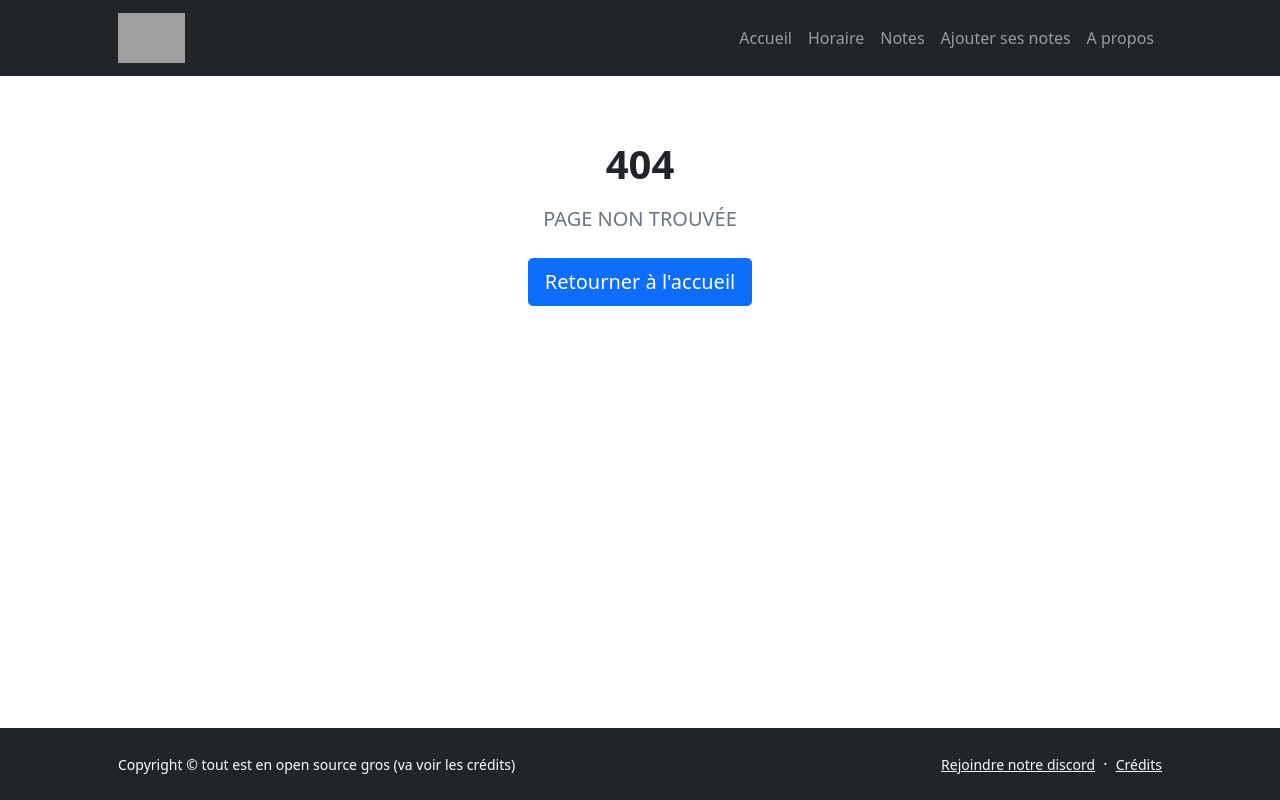
After one commit to TheHuman00/Notes-Infi, a PHP site: page /404.php in a window 1280 px wide. The commit adds this page. Run offline with PHP 8.4, Linux system fonts and the light colour scheme; grey boxes are pictures that could not be loaded.

Commit message:
add 404 // fix indexation

```diff
--- /dev/null
+++ b/404.php
@@ -0,0 +1,17 @@
+<?php $pagetitre = "A propos - Infinotes";
+include_once('./libs/header.php'); ?>
+            <header class="py-3">
+                <div class="container px-5">
+                    <div class="row justify-content-center">
+                        <div class="col-lg-8 col-xxl-6">
+                            <div class="text-center my-5">
+                                <h1 class="fw-bolder mb-3">404</h1>
+                                <p class="lead fw-normal text-muted mb-4">PAGE NON TROUVÉE</p>
+                                <a class="btn btn-primary btn-lg" href="index.php">Retourner à l'accueil</a>
+                            </div>
+                        </div>
+                    </div>
+                </div>
+            </header>
+        </main>
+<?php include_once('./libs/footer.php');?>
--- a/about.php
+++ b/about.php
@@ -1,6 +1,6 @@
 <?php $pagetitre = "A propos - Infinotes";
 include_once('./libs/header.php'); ?>
-            <header class="py-5">
+            <header class="py-3">
                 <div class="container px-5">
                     <div class="row justify-content-center">
                         <div class="col-lg-8 col-xxl-6">
--- a/horaires.php
+++ b/horaires.php
@@ -88,7 +88,9 @@ $groupe = $_GET["groupe"];
         <main class="flex-shrink-0">
             <nav class="navbar navbar-expand-lg navbar-dark bg-dark">
                 <div class="container px-5">
-                    <a class="navbar-brand" href="index.php">InfiNotes</a>
+                    <a href="index.php">
+                    <img class="navbar-brand" src="https://i.imgur.com/zFgMzke.png" height="50" wight="50">
+                    </a>
                     <button class="navbar-toggler" type="button" data-bs-toggle="collapse" data-bs-target="#navbarSupportedContent" aria-controls="navbarSupportedContent" aria-expanded="false" aria-label="Toggle navigation"><span class="navbar-toggler-icon"></span></button>
                     <div class="collapse navbar-collapse" id="navbarSupportedContent">
                         <ul class="navbar-nav ms-auto mb-2 mb-lg-0">
@@ -101,7 +103,7 @@ $groupe = $_GET["groupe"];
                     </div>
                 </div>
             </nav>
-            <section class="py-5">
+            <section class="py-3">
                 <div class="container">
                     <div class="text-center mb-5">
                         <h1 class="fw-bolder">Horaire de l'HELB</h1>
--- a/index.php
+++ b/index.php
@@ -1,7 +1,7 @@
 <?php $pagetitre = "Accueil - Infinotes";
 include_once('./libs/header.php');
 require_once('./includes/database.php');?>
-            <header class="bg-dark py-5">
+            <header class="bg-dark py-1">
                 <div class="container px-5">
                     <div class="row gx-5 align-items-center justify-content-center">
                         <div class="col-lg-8 col-xl-7 col-xxl-6">
@@ -65,7 +65,7 @@ require_once('./includes/database.php');?>
                     <div class="row justify-content-center">
                         <div class="col-lg-8 col-xxl-6">
                             <div class="text-center my-5">
-                                <h1 class="fw-bolder mb-3">Des demandes à faire ? Des questions en général ? Envie de nous aider ? </h1>
+                                <h3 class="fw-bolder mb-3">Des demandes à faire ? Des questions en général ? Envie de nous aider ? </h3>
                                 <p class="lead fw-normal text-muted mb-4">Pour n'importe quelle question/demande</p>
                                 <a class="btn btn-primary btn-lg" href="./about.php">Contactez-nous</a>
                             </div>
--- a/libs/header.php
+++ b/libs/header.php
@@ -3,13 +3,21 @@
     <head>
         <meta charset="utf-8" />
         <meta name="viewport" content="width=device-width, initial-scale=1, shrink-to-fit=no" />
-        <meta name="description" content="" />
+        <meta name="description" content="Une plateforme communautaire d'étudiants infirmiers HELB - Avec les horaires et les notes de cours" />
         <meta name="author" content="" />
         <title><?php if(!empty($pagetitre)){echo $pagetitre;}else{echo "Notes - Infirmier";}?></title>
         <link rel="icon" type="image/x-icon" href="assets/favicon.ico" />
         <link href="https://cdn.jsdelivr.net/npm/bootstrap-icons@1.5.0/font/bootstrap-icons.css" rel="stylesheet" />
         <link href="https://cdn.jsdelivr.net/npm/bootstrap@5.1.1/dist/css/bootstrap.min.css" rel="stylesheet" integrity="sha384-F3w7mX95PdgyTmZZMECAngseQB83DfGTowi0iMjiWaeVhAn4FJkqJByhZMI3AhiU" crossorigin="anonymous">
         <link href="css/styles.css" rel="stylesheet" />
+        <script type="application/ld+json">
+        {
+        "@context": "https://schema.org/",
+        "@type": "Organization",
+        "url": "http://infinotes.me",
+        "logo": "https://i.imgur.com/7zKLSjI.png"
+        }
+        </script>
         <script async src="https://www.googletagmanager.com/gtag/js?id=G-7NNEJVT4QH"></script>
         <script>
         window.dataLayer = window.dataLayer || [];
@@ -23,7 +31,9 @@
         <main class="flex-shrink-0">
             <nav class="navbar navbar-expand-lg navbar-dark bg-dark">
                 <div class="container px-5">
-                    <a class="navbar-brand" href="index.php">InfiNotes</a>
+                    <a href="index.php">
+                    <img class="navbar-brand" src="https://i.imgur.com/zFgMzke.png" height="60" wight="60" alt="logo">
+                    </a>
                     <button class="navbar-toggler" type="button" data-bs-toggle="collapse" data-bs-target="#navbarSupportedContent" aria-controls="navbarSupportedContent" aria-expanded="false" aria-label="Toggle navigation"><span class="navbar-toggler-icon"></span></button>
                     <div class="collapse navbar-collapse" id="navbarSupportedContent">
                         <ul class="navbar-nav ms-auto mb-2 mb-lg-0">
```
Also changed, not shown: notes.php (+2 -11 lines), 3 other files.
